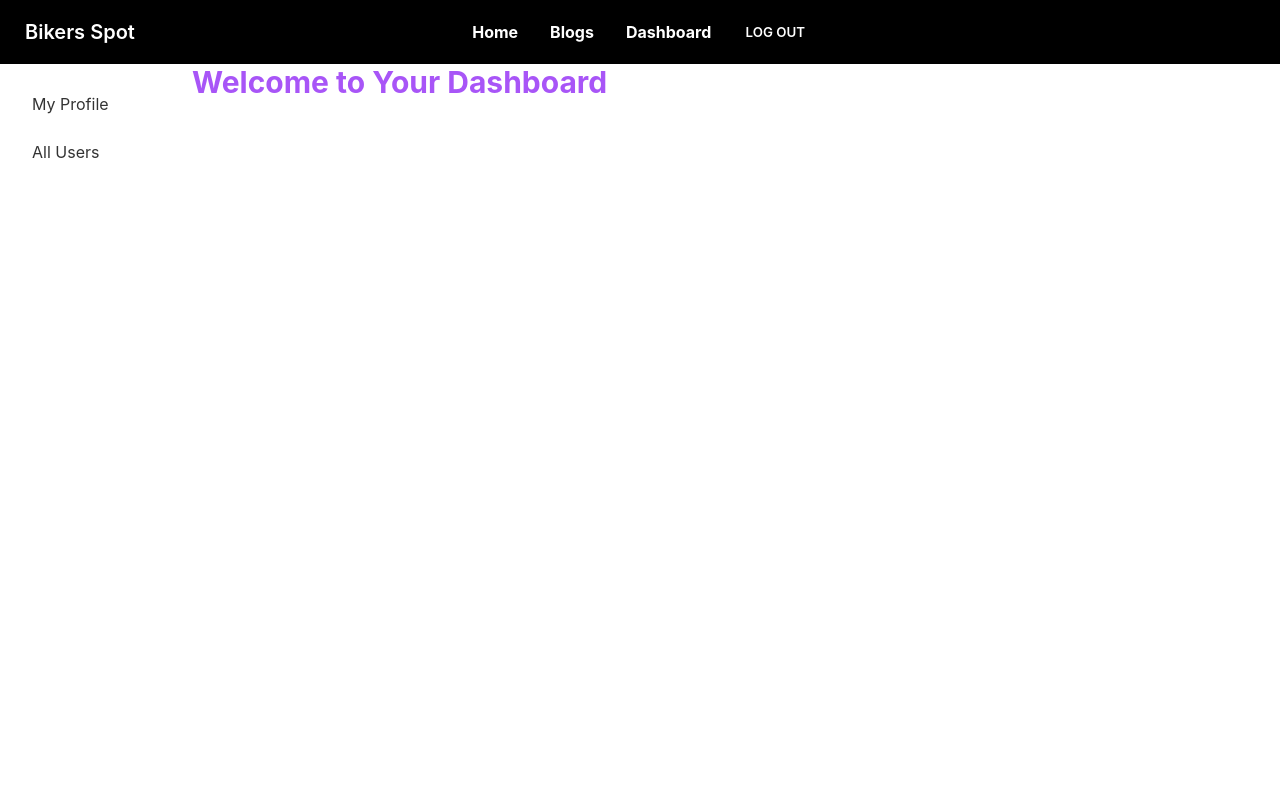
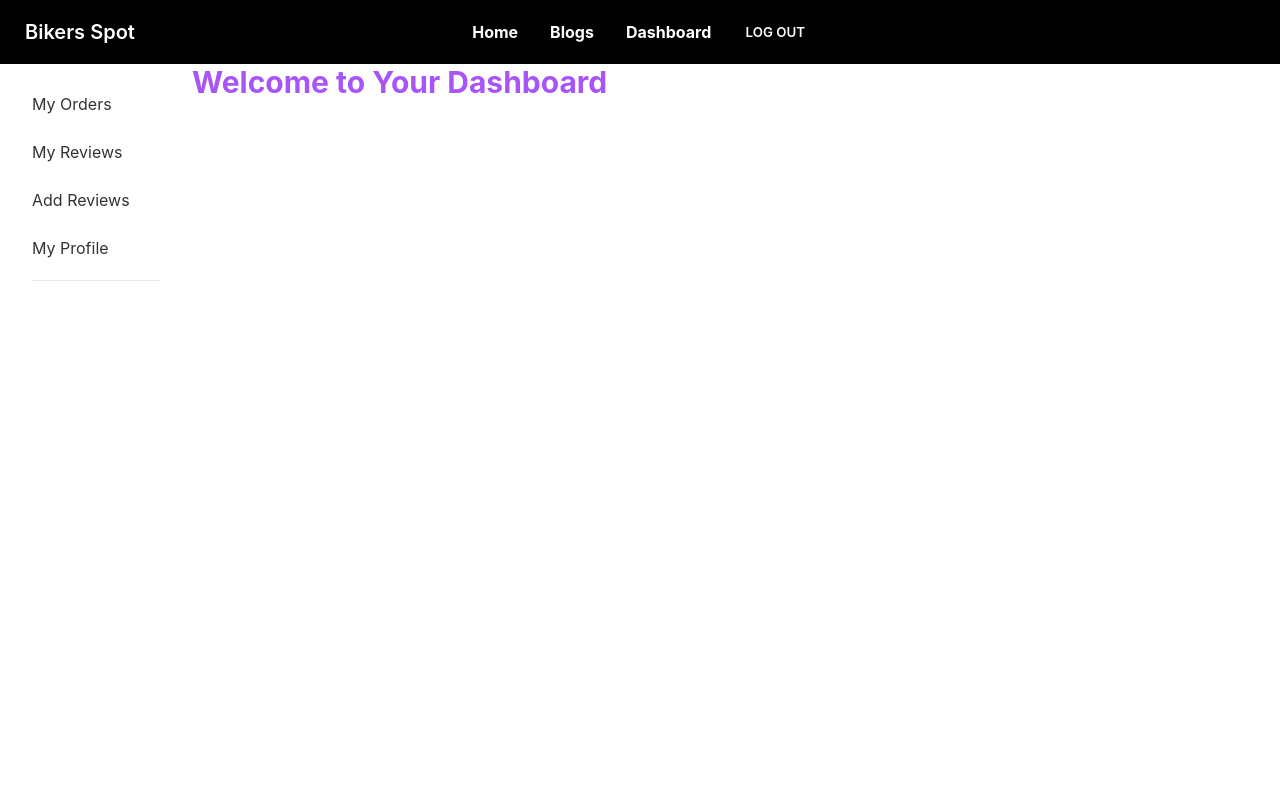
Before and after one commit to HasanAhamed1/Bike_Tools, a React (Create React App) app: page /dashboard in a window 1280 px wide. Shown: the top 800 px of the page. Built offline with nearby package versions, Linux system fonts and the light colour scheme; no server answers; sample sign-in values are in the browser's storage.

Commit message:
admin access

```diff
--- a/src/Pages/Dashboard/Dashboard.js
+++ b/src/Pages/Dashboard/Dashboard.js
@@ -2,11 +2,12 @@ import React from 'react';
 import { useAuthState } from 'react-firebase-hooks/auth';
 import { Link, Outlet } from 'react-router-dom';
 import auth from '../../firebase.init';
+import useAdmin from '../Hooks/UseAdmin';
 
 
 const Dashboard = () => {
   const [user] = useAuthState(auth);
-
+  const [admin] = useAdmin(user);
     return (
         <div className="drawer drawer-mobile">
       <input id="dashboard-sidebar" type="checkbox" className="drawer-toggle" />
@@ -20,14 +21,23 @@ const Dashboard = () => {
         <label for="dashboard-sidebar" className="drawer-overlay"></label>
         <ul className="menu p-4 overflow-y-auto w-48 bg-base-100 text-base-content">
           {/* <!-- Sidebar content here --> */}
+          <li>
+          { !admin && <>
+            <Link to="/dashboard/myorders">My Orders</Link>
+            <Link to="/dashboard/myreview">My Reviews</Link>
+            <Link to="/dashboard/addreview">Add Reviews</Link>
+          </>}
+          </li>
 
           <li>
           <Link to="/dashboard">My Profile</Link>
           </li>
           <li>
-
+          { admin && <>
             <Link to="/dashboard/allusers">All Users</Link>
-
+            <Link to="/dashboard/addproduct">Add Product</Link>
+            <Link to="/dashboard/manageproduct">Manage Product</Link>
+          </>}
           </li>
         </ul>
       </div>
--- /dev/null
+++ b/src/Pages/Hooks/UseAdmin.js
@@ -0,0 +1,26 @@
+import { useEffect, useState } from "react"
+
+const useAdmin = user => {
+    const [admin, setAdmin] = useState(false);
+    const [adminLoading, setAdminLoading] = useState(true);
+    useEffect( () =>{
+        const email = user?.email;
+        if(email){
+            fetch(`http://localhost:5000/admin/${email}`,{
+                method:'GET',
+                headers:{
+                    'content-type': 'application/json',
+                    authorization: `Bearer ${localStorage.getItem('accessToken')}`
+                }
+            })
+            .then(res=>res.json())
+            .then(data => {
+                setAdmin(data.admin);
+                setAdminLoading(false);
+            })
+        }
+    }, [user])
+    return [admin, adminLoading]
+}
+
+export default useAdmin;
```
